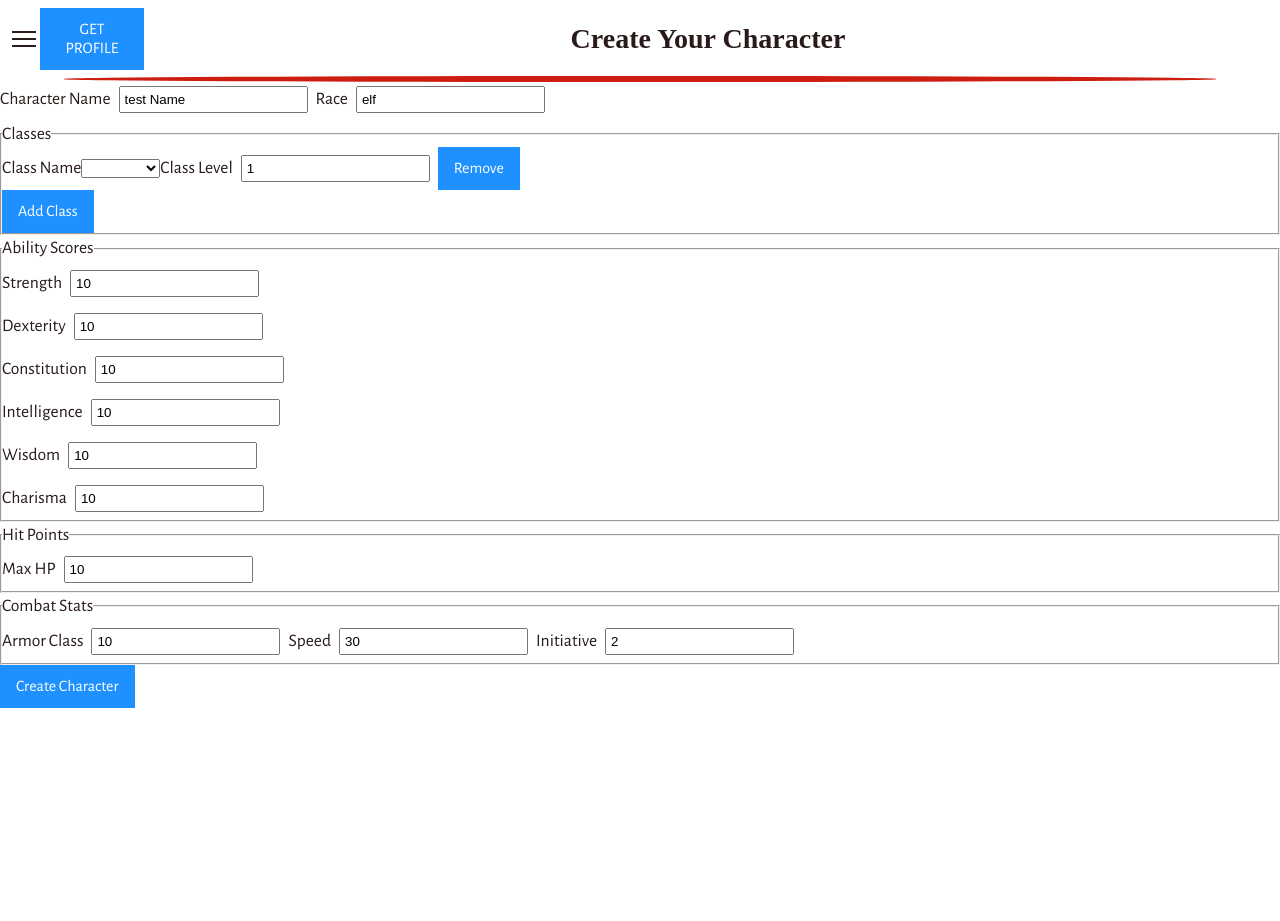
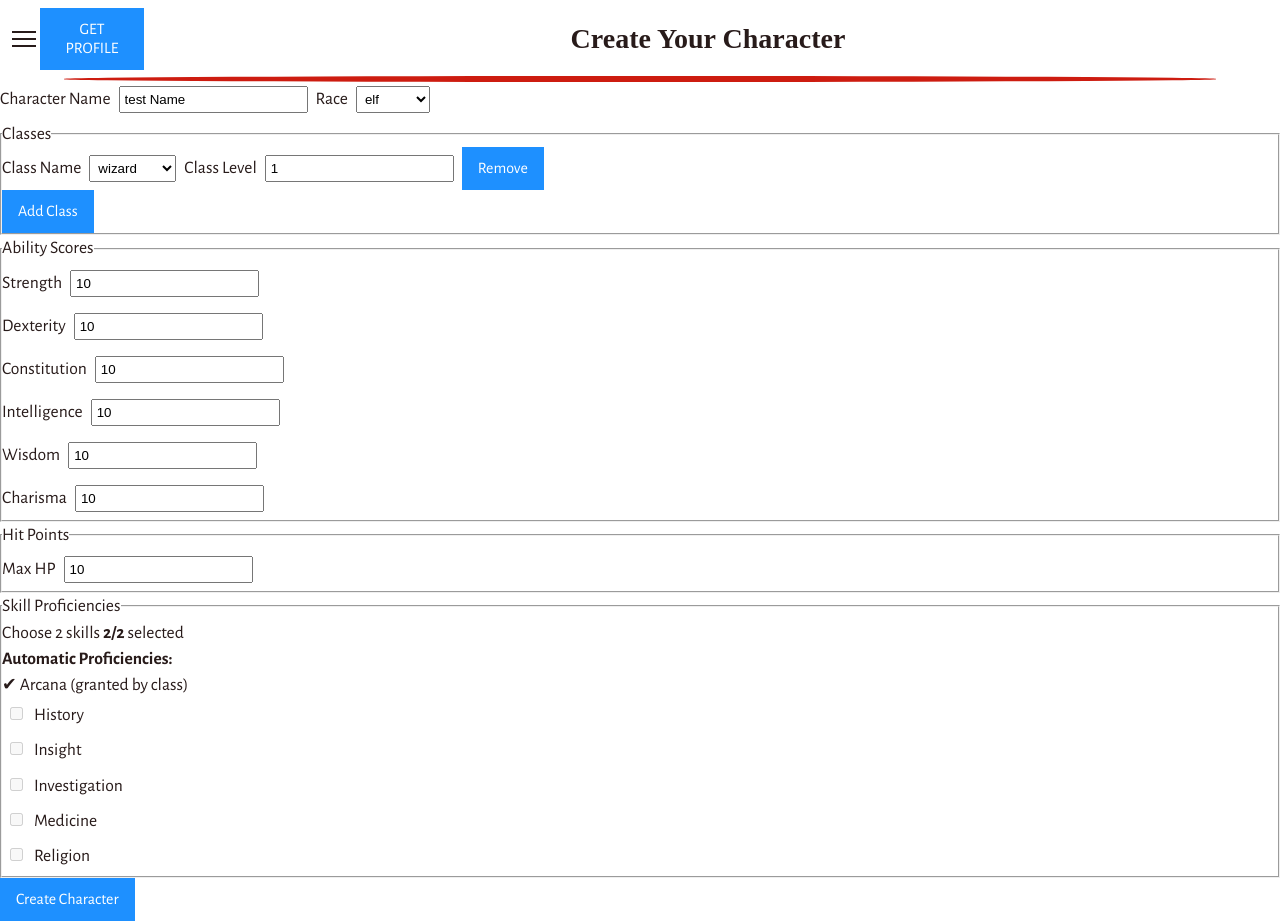
Before and after one commit to Grandon-Smith/dnd-character-builder, a Vue app: page /add-character in a window 1280 px wide. Before the commit the page ends 800 px from the top, so only its background shows below. Built offline with nearby package versions, Linux system fonts and the light colour scheme; sample sign-in values are in the browser's storage; a web font is replaced by a local one.

Commit message:
tweaking new character page for better UI and adding skill selection

```diff
--- a/src/views/CharacterSheet.vue
+++ b/src/views/CharacterSheet.vue
@@ -63,19 +63,6 @@
 				:characterLevel="characterData.level"
 				:skillProfs="characterData.skillProficiencies"
 				:abilityScores="characterData.abilityScores" />
-
-			<!-- <section class="stat-section">
-				<div class="equipment-info">
-					<h2>Equipment</h2>
-					<div
-						class="ability-score-info-row"
-						v-for="row in equipmentArr"
-						:key="row.itemName">
-						<p>{{ row.itemName }}</p>
-						<p>{{ row.toolTip }}</p>
-					</div>
-				</div>
-			</section> -->
 		</div>
 	</div>
 </template>
@@ -98,11 +85,6 @@
 		padding: 1rem;
 	}
 
-	.edit-btn {
-		position: absolute;
-		right: 0.5rem;
-		top: 0.5rem;
-	}
 	.img-container {
 		background-color: black;
 		width: 100px;
--- a/src/views/ChooseCharacter.vue
+++ b/src/views/ChooseCharacter.vue
@@ -42,13 +42,12 @@
 			v-if="!store.userData.characters.length"
 			class="no-character-warn">
 			Looks like you don't have a character yet. Lets change that!
-
-			<router-link to="/add-character"
-				><button class="new-char-btn btn-1">
-					Create a new character!
-				</button></router-link
-			>
 		</p>
+		<router-link to="/add-character"
+			><button class="new-char-btn btn-1">
+				Create a new character!
+			</button></router-link
+		>
 	</div>
 </template>
 
--- a/src/views/NewCharacter.vue
+++ b/src/views/NewCharacter.vue
@@ -1,5 +1,5 @@
 <script setup>
-	import { ref } from "vue";
+	import { ref, computed, watch } from "vue";
 	import { useStore } from "../store";
 	import NavHeader from "../components/NavHeader.vue";
 	import { useRouter } from "vue-router";
@@ -11,7 +11,7 @@
 	const character = ref({
 		name: "test Name",
 		race: "elf",
-		classes: [{ name: "Wizard", level: 1 }],
+		classes: [{ name: "wizard", level: 1 }],
 		level: 1,
 		abilityScores: {
 			strength: 10,
@@ -37,6 +37,36 @@
 		player: "",
 	});
 
+	const classData = {
+		wizard: {
+			skillChoices: 2,
+			skills: [
+				"Arcana",
+				"History",
+				"Insight",
+				"Investigation",
+				"Medicine",
+				"Religion",
+			],
+			autoProficiencies: ["Arcana"], // optional
+		},
+		barbarian: {
+			skillChoices: 2,
+			skills: [
+				"Animal Handling",
+				"Athletics",
+				"Intimidation",
+				"Nature",
+				"Perception",
+				"Survival",
+			],
+			autoProficiencies: [],
+		},
+		// ...
+	};
+
+	const racesList = ["elf", "human", "half orc", "dwarf"];
+
 	const addClass = () => {
 		character.value.classes.push({ name: "", level: 1 });
 	};
@@ -44,6 +74,52 @@
 	const removeClass = (index) => {
 		character.value.classes.splice(index, 1);
 	};
+
+	const selectedClassNames = computed(() =>
+		character.value.classes.map((c) => c.name)
+	);
+
+	const availableSkills = computed(() => {
+		const skills = new Set();
+
+		selectedClassNames.value.forEach((cls) => {
+			classData[cls]?.skills.forEach((skill) => skills.add(skill));
+		});
+
+		// Remove auto-proficiency skills from the selectable list
+		autoSkills.value.forEach((auto) => skills.delete(auto));
+
+		return [...skills];
+	});
+
+	// Total number of skills they are allowed to choose
+	const maxSkillChoices = computed(() => {
+		return selectedClassNames.value.reduce((total, cls) => {
+			return total + (classData[cls]?.skillChoices || 0);
+		}, 0);
+	});
+
+	// Auto-proficiencies (free)
+	const autoSkills = computed(() => {
+		const auto = new Set();
+		selectedClassNames.value.forEach((cls) => {
+			classData[cls]?.autoProficiencies?.forEach((p) => auto.add(p));
+		});
+		return [...auto];
+	});
+
+	// Combine selected + auto
+	const selectedSkillCount = computed(() => {
+		return (
+			autoSkills.value.length +
+			character.value.skillProficiencies.length
+		);
+	});
+
+	// Whether selecting more is allowed or not
+	const disableUnselected = computed(
+		() => selectedSkillCount.value >= maxSkillChoices.value
+	);
 
 	async function submitCharacter() {
 		try {
@@ -66,6 +142,28 @@
 			alert("Error creating character");
 		}
 	}
+	watch(availableSkills, (newList) => {
+		character.value.skillProficiencies =
+			character.value.skillProficiencies.filter((skill) =>
+				newList.includes(skill)
+			);
+	});
+
+	watch(
+		autoSkills,
+		(newAuto) => {
+			const current = character.value.skillProficiencies;
+
+			// Remove any auto-skills the user might have manually selected before filtering
+			const cleaned = current.filter(
+				(skill) => !newAuto.includes(skill)
+			);
+
+			// Add auto skills to the beginning (or end)
+			character.value.skillProficiencies = [...newAuto, ...cleaned];
+		},
+		{ immediate: true }
+	);
 </script>
 
 <template>
@@ -77,14 +175,22 @@
 			<input
 				id="name"
 				v-model="character.name"
-				required />
+				required
+				maxlength="50" />
 
 			<!-- Race -->
 			<label for="race">Race</label>
-			<input
+			<select
 				id="race"
 				v-model="character.race"
-				required />
+				required>
+				<option
+					v-for="race in racesList"
+					:value="race"
+					:key="race">
+					{{ race }}
+				</option>
+			</select>
 
 			<!-- Multiclass -->
 			<fieldset>
@@ -157,30 +263,47 @@
 					type="number"
 					required />
 			</fieldset>
+			<!-- Skill Proficiencies -->
+			<fieldset>
+				<legend>Skill Proficiencies</legend>
 
-			<!-- Combat -->
-			<fieldset>
-				<legend>Combat Stats</legend>
-				<label for="ac">Armor Class</label>
-				<input
-					id="ac"
-					v-model.number="character.armorClass"
-					type="number"
-					required />
+				<p>
+					Choose {{ maxSkillChoices }} skills
+					<strong
+						>{{ selectedSkillCount }}/{{ maxSkillChoices }}</strong
+					>
+					selected
+				</p>
 
-				<label for="speed">Speed</label>
-				<input
-					id="speed"
-					v-model.number="character.speed"
-					type="number"
-					required />
+				<!-- Auto-granted skills -->
+				<div v-if="autoSkills.length">
+					<p><strong>Automatic Proficiencies:</strong></p>
+					<ul>
+						<li
+							v-for="skill in autoSkills"
+							:key="'auto-' + skill">
+							✔ {{ skill }} (granted by class)
+						</li>
+					</ul>
+				</div>
 
-				<label for="initiative">Initiative</label>
-				<input
-					id="initiative"
-					v-model.number="character.initiative"
-					type="number"
-					required />
+				<!-- User-selectable skills -->
+				<div
+					v-for="skill in availableSkills"
+					:key="skill"
+					style="margin-bottom: 6px">
+					<label>
+						<input
+							type="checkbox"
+							:value="skill"
+							v-model="character.skillProficiencies"
+							:disabled="
+								disableUnselected &&
+								!character.skillProficiencies.includes(skill)
+							" />
+						{{ skill }}
+					</label>
+				</div>
 			</fieldset>
 
 			<!-- Submit -->
@@ -195,7 +318,8 @@
 </template>
 
 <style lang="scss">
-	input {
+	input,
+	select {
 		padding: 0.25rem;
 		margin: 0.5rem;
 	}
```
